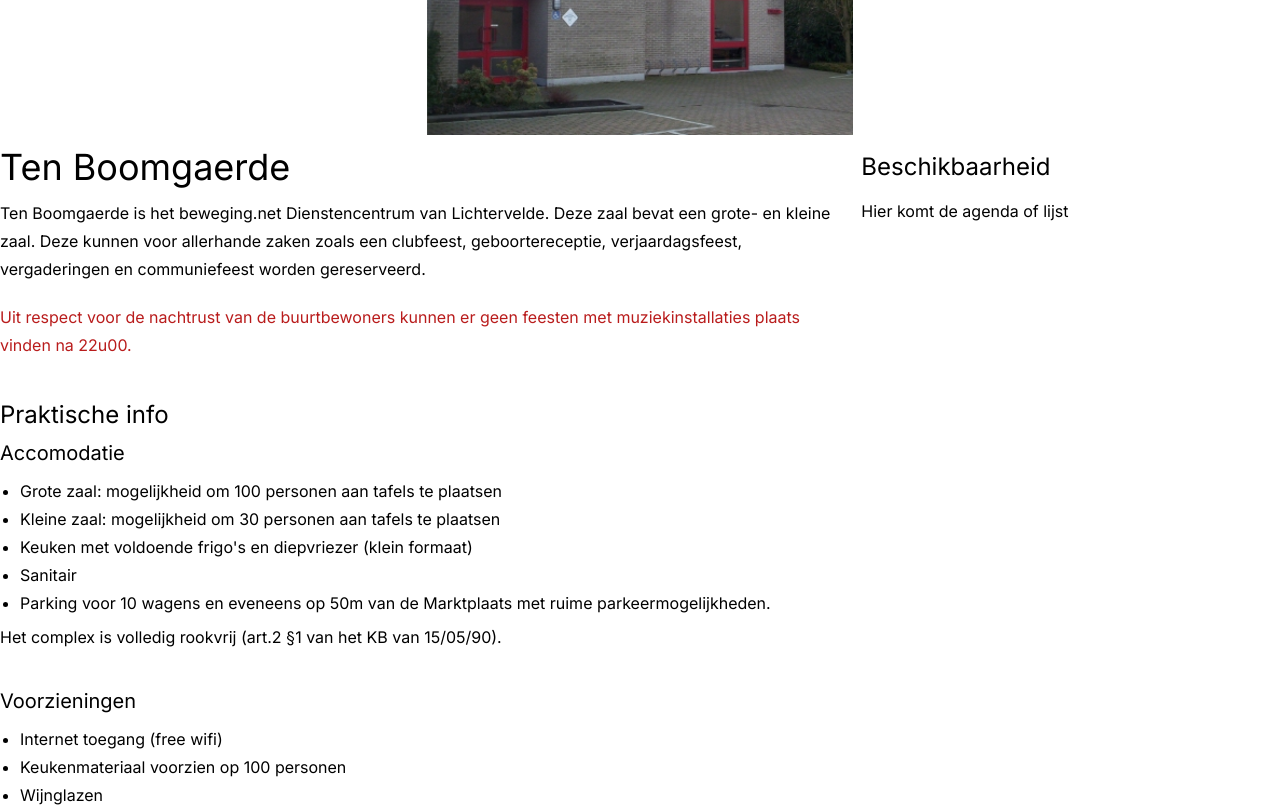
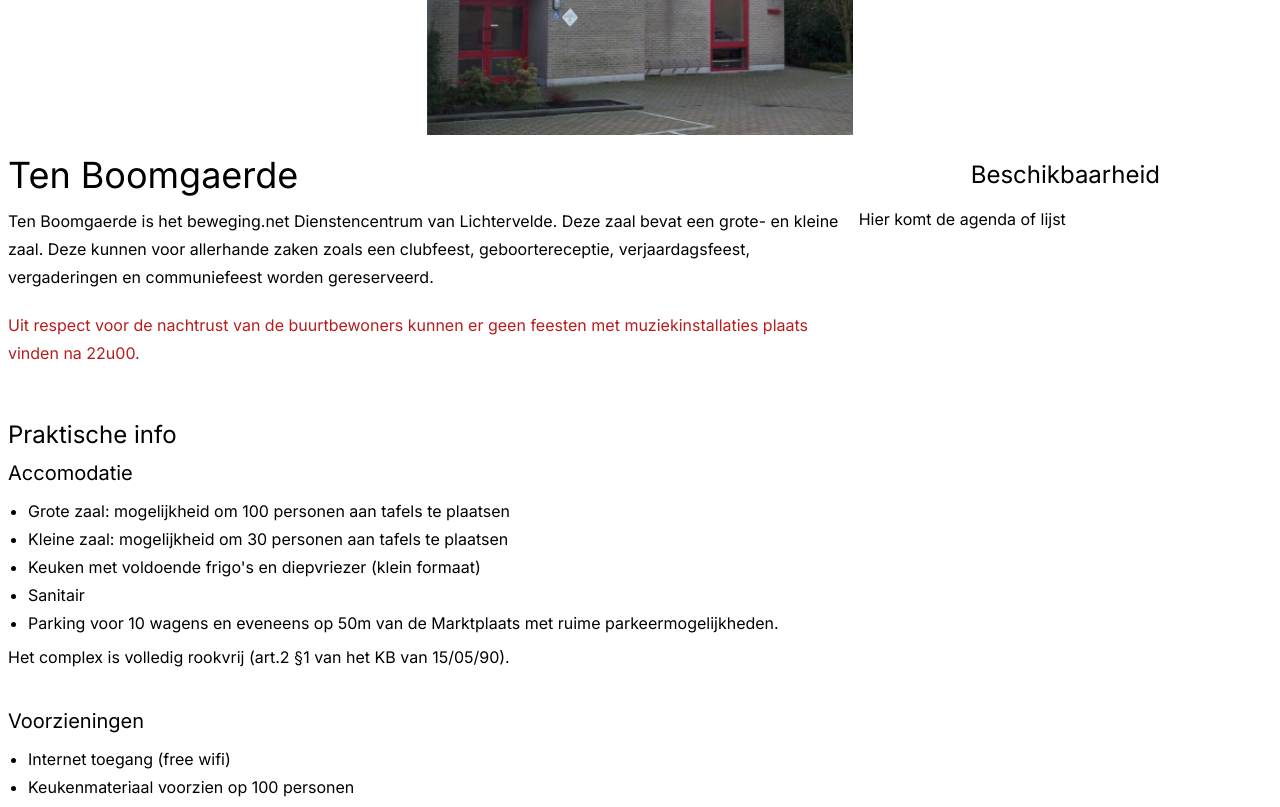
Before and after one commit to WEB4YOU-BE/P007-TenBoomgaerde, a Next.js app: page / in a window 1280 px wide. Shown: the part 160-967 px from the top of the page. Built offline with nearby package versions, Linux system fonts and the light colour scheme.

Commit message:
Changed the layout
Signed-off-by: Tiebe Deweerdt <tiebe.dw1@gmail.com>

```diff
--- a/src/app/(www)/page.tsx
+++ b/src/app/(www)/page.tsx
@@ -3,9 +3,9 @@ import Image from "next/image";
 export default function Index() {
     return <main className={"w-full min-h-[100svh]"}>
         <figure className={"container mx-auto pt-5 flex flex-row justify-center"}>
-            <Image className={"w-1/3"} src={"/images/tenboomgaerde.jpg"} alt={""} width={395} height={255}/>
+            <Image className={"lg:w-1/3"} src={"/images/tenboomgaerde.jpg"} alt={""} width={395} height={255}/>
         </figure>
-        <section className={"container mx-auto grid grid-cols-1 md:grid-cols-3 gap-3"}>
+        <section className={"container mx-auto p-2 grid grid-cols-1 md:grid-cols-3 gap-3"}>
             <div className={"flex flex-col col-span-2"}>
                 <h1 className={"text-4xl py-3"}>Ten Boomgaerde</h1>
                 <p className={"text-base/7"}>Ten Boomgaerde is het beweging.net Dienstencentrum van Lichtervelde. Deze
@@ -13,6 +13,12 @@ export default function Index() {
                     geboortereceptie, verjaardagsfeest, vergaderingen en communiefeest worden gereserveerd.</p>
                 <p className={"text-base/7 text-red-700 pt-5"}>Uit respect voor de nachtrust van de buurtbewoners kunnen
                     er geen feesten met muziekinstallaties plaats vinden na 22u00.</p>
+            </div>
+            <div className={"flex flex-col"}>
+                <h2 className={"text-2xl py-4 flex flew-row md:justify-center"}>Beschikbaarheid</h2>
+                <div>Hier komt de agenda of lijst</div>
+            </div>
+            <div className={"flex flex-col col-span-2"}>
                 <h2 className={"text-2xl pt-10 pb-2"}>Praktische info</h2>
                 <h3 className={"text-xl pb-3"}>Accomodatie</h3>
                 <ul role={"list"} className={"list-disc pl-5 space-y-1"}>
@@ -44,10 +50,6 @@ export default function Index() {
                     Eénmaal op de Marktplaats aangekomen, rijdt u rechts van het gemeentehuis de Torhoustraat in. Na 20
                     meter opnieuw naar rechts de Boomgaardstraat in. Op 30 meter rechts vindt u zaal Ten Boomgaerde.</p>
             </div>
-            <div className={"flex flex-col"}>
-                <h2 className={"text-2xl py-4"}>Beschikbaarheid</h2>
-                <div>Hier komt de agenda of lijst</div>
-            </div>
         </section>
     </main>;
 }
```
